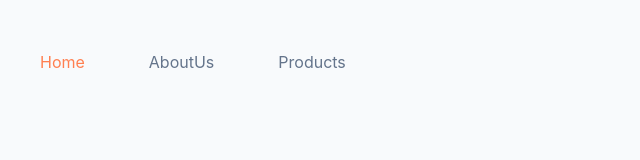
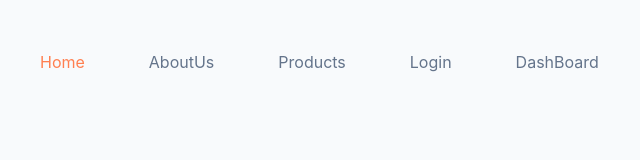
Before and after one commit to UsamaBhakrani/React-Router-v6, a React (Vite) app: page / in a window 1280 px wide. Shown: the top 160 px of the page, without its empty margins (0-640 px from the left). Built offline with nearby package versions, Linux system fonts and the light colour scheme.

Commit message:
setting up useNavigate

```diff
--- a/src/App.jsx
+++ b/src/App.jsx
@@ -5,8 +5,12 @@ import Products from "./pages/Products";
 import Error from "./pages/Error";
 import SharedLayout from "./pages/SharedLayout";
 import SingleProduct from "./pages/SingleProduct";
+import Login from "./pages/Login";
+import Dashboard from "./pages/Dashboard";
+import { useState } from "react";
 
 const App = () => {
+  const [user, setUser] = useState(null);
   return (
     <>
       <Routes>
@@ -15,6 +19,8 @@ const App = () => {
           <Route path="about" element={<About />} />
           <Route path="products" element={<Products />} />
           <Route path="products/:productId" element={<SingleProduct />} />
+          <Route path="login" element={<Login setUser={setUser} />} />
+          <Route path="dashboard" element={<Dashboard user={user} />} />
           <Route path="*" element={<Error />} />
         </Route>
       </Routes>
--- a/src/pages/Dashboard.jsx
+++ b/src/pages/Dashboard.jsx
@@ -1,4 +1,4 @@
-const Dashboard = () => {
+const Dashboard = ({ user }) => {
   return (
     <section className="section">
       <h2>Dashboard</h2>
--- a/src/pages/Login.jsx
+++ b/src/pages/Login.jsx
@@ -1,5 +1,5 @@
 import { useState } from 'react';
-const Login = () => {
+const Login = ({setUser}) => {
   const [name, setName] = useState('');
   const [email, setEmail] = useState('');
 
--- a/src/pages/Nav.jsx
+++ b/src/pages/Nav.jsx
@@ -27,6 +27,22 @@ const Nav = () => {
           Products
         </NavLink>
       </li>
+      <li>
+        <NavLink
+          to="login"
+          className={({ isActive }) => (isActive ? "link active" : "link")}
+        >
+          Login
+        </NavLink>
+      </li>
+      <li>
+        <NavLink
+          to="dashboard"
+          className={({ isActive }) => (isActive ? "link active" : "link")}
+        >
+          DashBoard
+        </NavLink>
+      </li>
     </ul>
   );
 };
```
